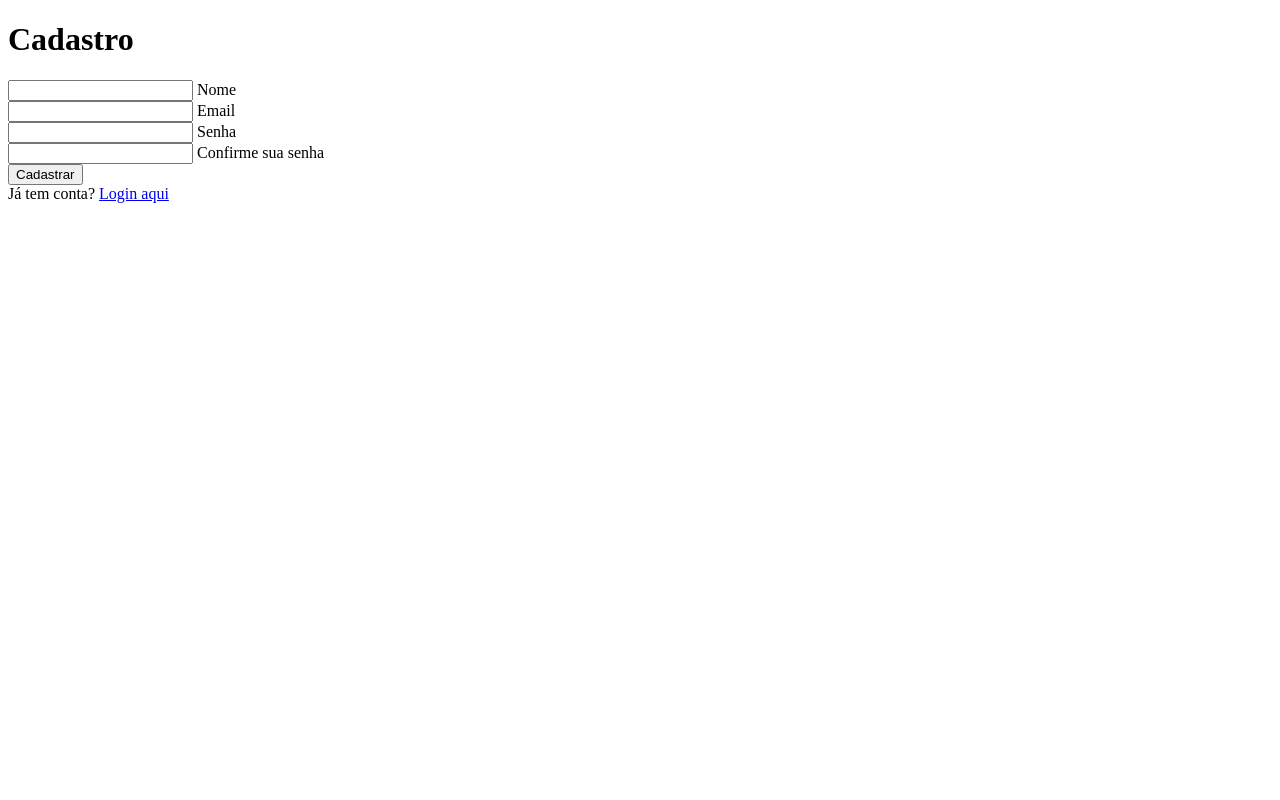
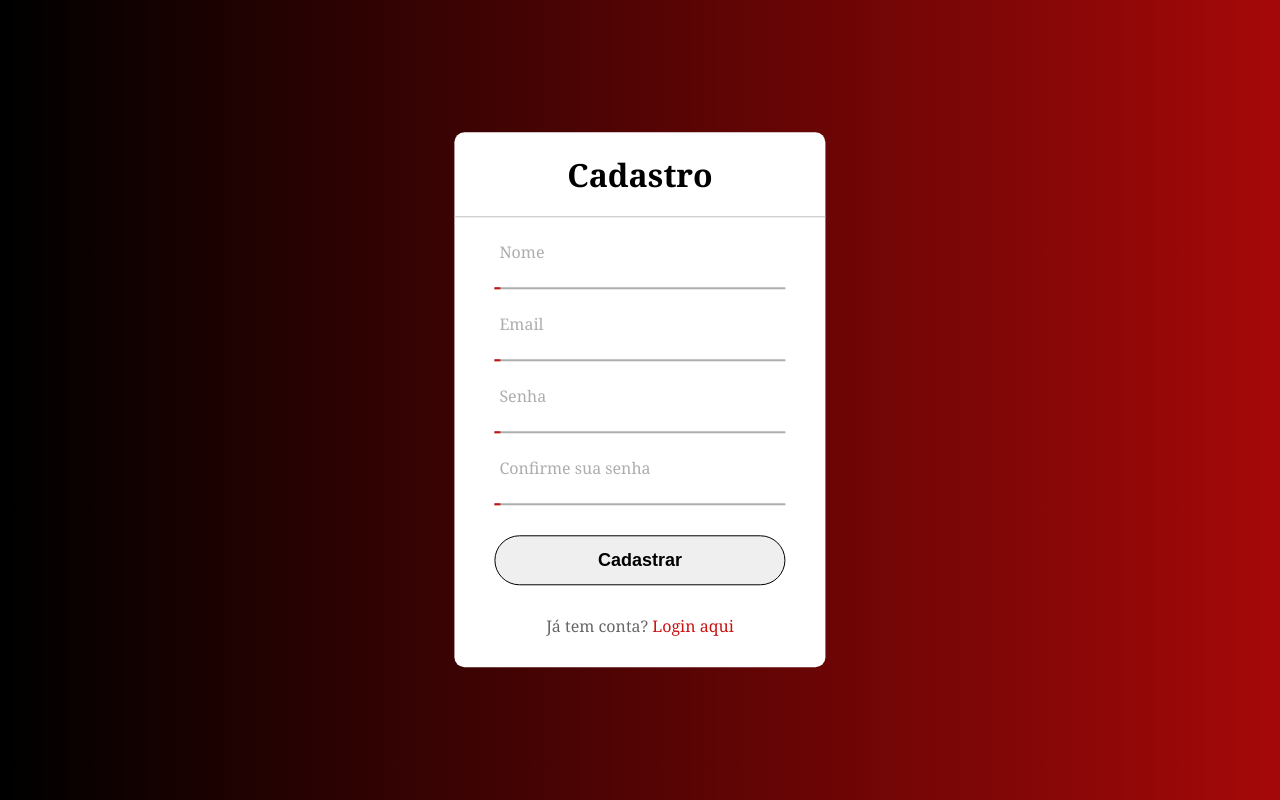
Before and after one commit to JmJunior20/sign-up_form, a plain HTML site: page index.html in a window 1280 px wide. Drawn offline with Linux system fonts and the light colour scheme.

Commit message:
Criando o style.css

```diff
--- a/index.html
+++ b/index.html
@@ -5,6 +5,8 @@
     <meta http-equiv="X-UA-Compatible" content="IE=edge" />
     <meta name="viewport" content="width=device-width, initial-scale=1.0" />
     <title>Form Register</title>
+
+    <link rel="stylesheet" href="./style/style.css">
   </head>
   <body>
     <div class="container">
--- /dev/null
+++ b/style/style.css
@@ -0,0 +1,127 @@
+body {
+    margin: 0;
+    padding: 0;
+    font-family: Georgia, 'Times New Roman', Times, serif;
+    background-repeat: no-repeat;
+    background-size: cover;
+    background: rgb(0,0,0);
+    background: linear-gradient(90deg, rgba(0,0,0,1) 0%, rgba(166,8,8,1) 100%);
+    height: 100vh;
+    overflow: hidden;
+}
+
+.center {
+    position: absolute;
+    top: 50%;
+    left: 50%;
+    transform: translate(-50%, -50%);
+    width: 29vw;
+    background: white;
+    border-radius: 10px;
+}
+
+.center h1 {
+    text-align: center;
+    padding: 0 0 20px 0;
+    border-bottom: 1px solid silver;
+}
+
+.center form {
+    padding: 0 40px;
+    box-sizing: border-box;
+}
+
+form .txt_field {
+    position: relative;
+    border-bottom: 2px solid #adadad;
+    margin: 30px 0;
+}
+
+.txt_field input {
+    width: 100%;
+    padding: 0 5px;
+    height: 40px;
+    font-size: 16px;
+    border: none;
+    background: none;
+    outline: none;
+}
+
+.txt_field label {
+    position: absolute;
+    top: 5px;
+    left: 5px;
+    color: #adadad;
+    transform: translateY(-50%);
+    font-size: 16px;
+    pointer-events: none;
+}
+
+.txt_field span::before {
+    content: "";
+    position: absolute;
+    top: 40px;
+    left: 0;
+    width: 6px;
+    height: 2px;
+    background: #CD1212;
+    transition: .5s;
+}
+
+.txt_field input:focus ~ label,
+.txt_field input:valid ~ label {
+    top: -5px;
+    color: #CD1212;
+}
+
+.txt_field input:focus ~ span::before,
+.txt_field input:valid ~ label::before {
+    width: 100%;
+}
+
+.pass {
+    margin: -5px 0 20px 5px;
+    color: #a6a6a6;
+    cursor: pointer;
+}
+
+.pass:hover {
+    text-decoration: underline;
+}
+
+input[type="submit"] {
+    width: 100%;
+    height: 50px;
+    border: 1px solid;
+    border-radius: 25px;
+    font-size: 18px;
+    font-weight: 700;
+    cursor: pointer;
+}
+
+input[type="submit"]:hover {
+    background: #CD1212;
+    color: #e9f4fb;
+    transition: .5s;
+}
+
+.signup_link {
+    margin: 30px 0;
+    text-align: center;
+    font-size: 16px;
+    color: #666666;
+}
+
+.signup_link a {
+    color: #CD1212;
+    text-decoration: none;
+}
+
+.signup_link a:hover {
+    text-decoration: underline;
+}
+
+/* .HomeAbout {
+    width: 100%;
+    height: 25%;
+} */
```
